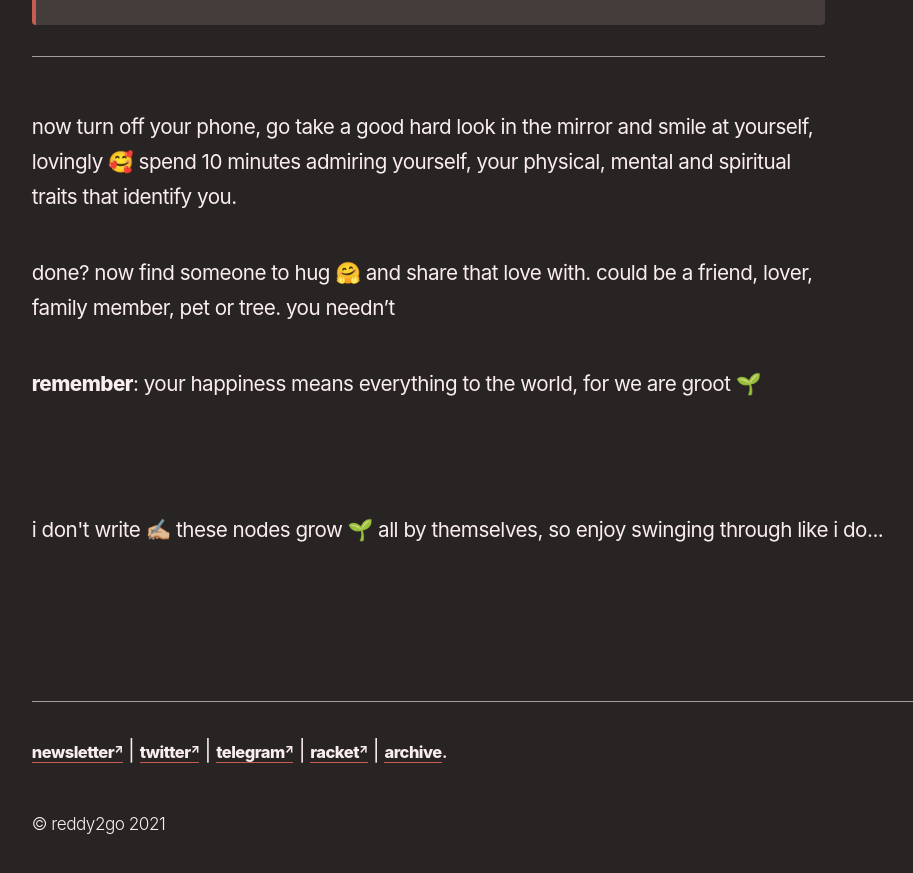
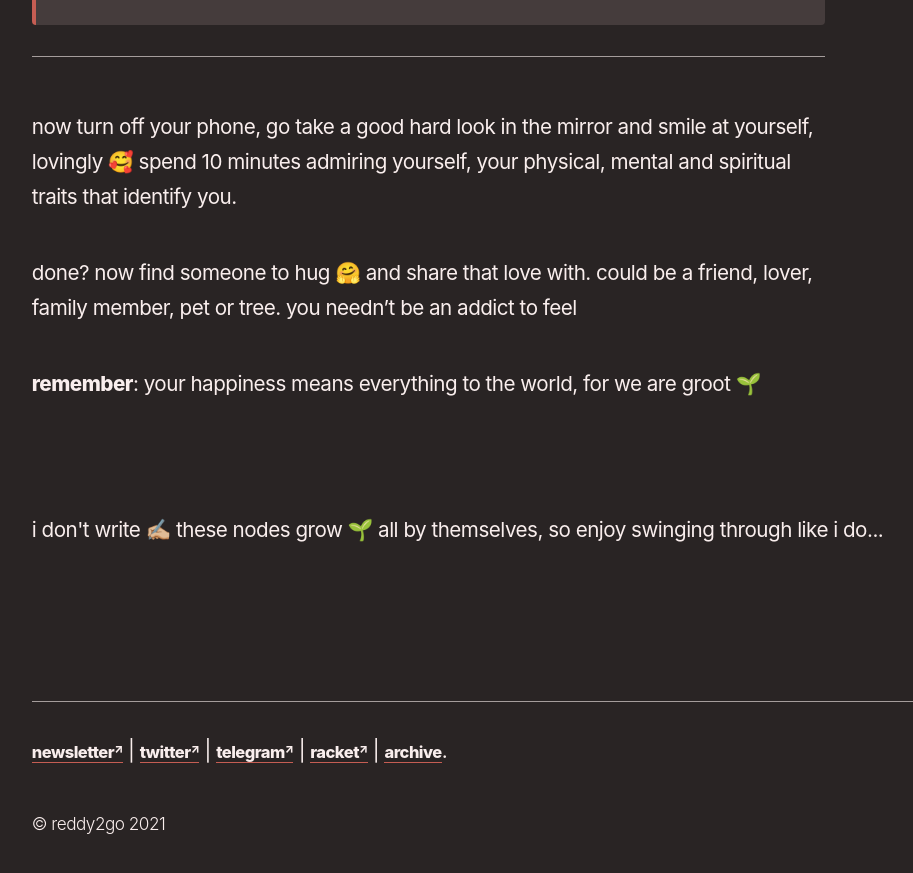
Before and after one commit to reddy2go/redgarden, a Jekyll site: the page built from _notes/origin story of play.md, in a window 1280 px wide and 900 px high, scrolled down 5064 px. Shown: the top 873 px of the window, without its empty margins (45-958 px from the left). Built offline with Jekyll 4.4.1, drawn with Linux system fonts in a browser that asks for light colours; some web fonts are replaced; Markdown is read by kramdown in place of the engine named in the settings.

Commit message:
auto commit

```diff
--- a/_notes/origin story of play.md
+++ b/_notes/origin story of play.md
@@ -73,6 +73,6 @@
 ---
 now turn off your phone, go take a good hard look in the mirror and smile at yourself, lovingly 🥰 spend 10 minutes admiring yourself, your physical, mental and spiritual traits that identify you.
 
-done? now find someone to hug 🤗 and share that love with. could be a friend, lover, family member, pet or tree. you needn't
+done? now find someone to hug 🤗 and share that love with. could be a friend, lover, family member, pet or tree. you needn't be an addict to feel
 
 **remember**: your happiness means everything to the world, for we are groot 🌱
```
